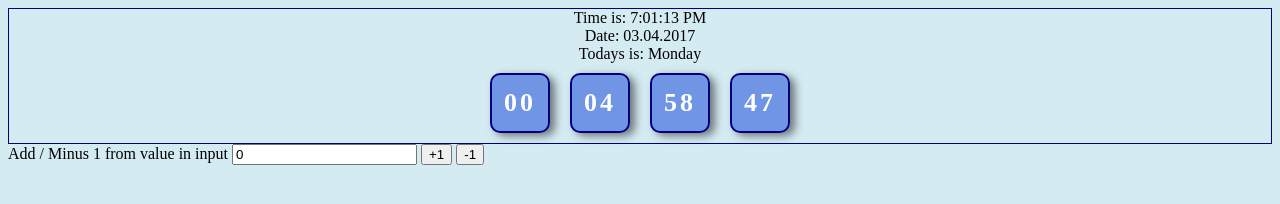
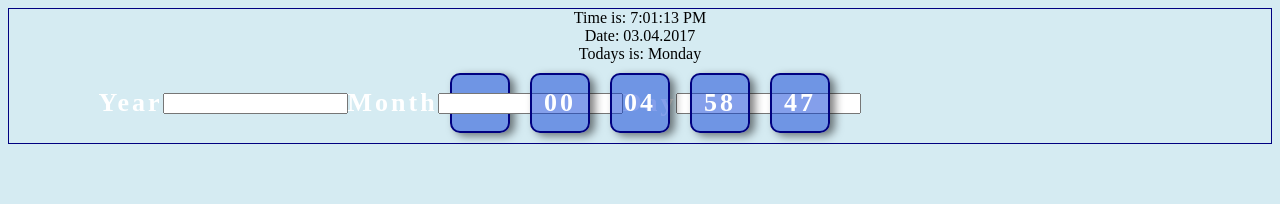
Before and after one commit to bas-adams/countdown, a plain HTML site: page index.html in a window 1280 px wide. Drawn offline with Linux system fonts and the light colour scheme.

Commit message:
input field

```diff
--- a/index.html
+++ b/index.html
@@ -14,14 +14,14 @@
     	<div class="currentDay"></div>
 
       <div id="countDown">
-        <!--<div class="takeDate">
+        <div class="takeDate">
           <label for="takeYear">Year</label>
           <input type="text" id="takeYear">
           <label for="takeMonth">Month</label>
           <input type="text" id="takeMonth">
           <label for="takeDay">Day</label>
           <input type="text" id="takeDay">
-        </div>-->
+        </div>
         <div class="countDay"></div>
         <div class="countHour"></div>
         <div class="countMinute"></div>
@@ -29,14 +29,6 @@
       </div>
     </div>
 
-    <div class="addNumber">
-      <label for="adding">Add / Minus 1 from value in input</label>
-      <input type="text" id="adding" value="0">
-      <button id="btnAdd">+1</button>
-      <button id="btnMinus">-1</button>
-    </div>
-
-
     <script src="main.js"></script>
   </body>
 </html>
```
